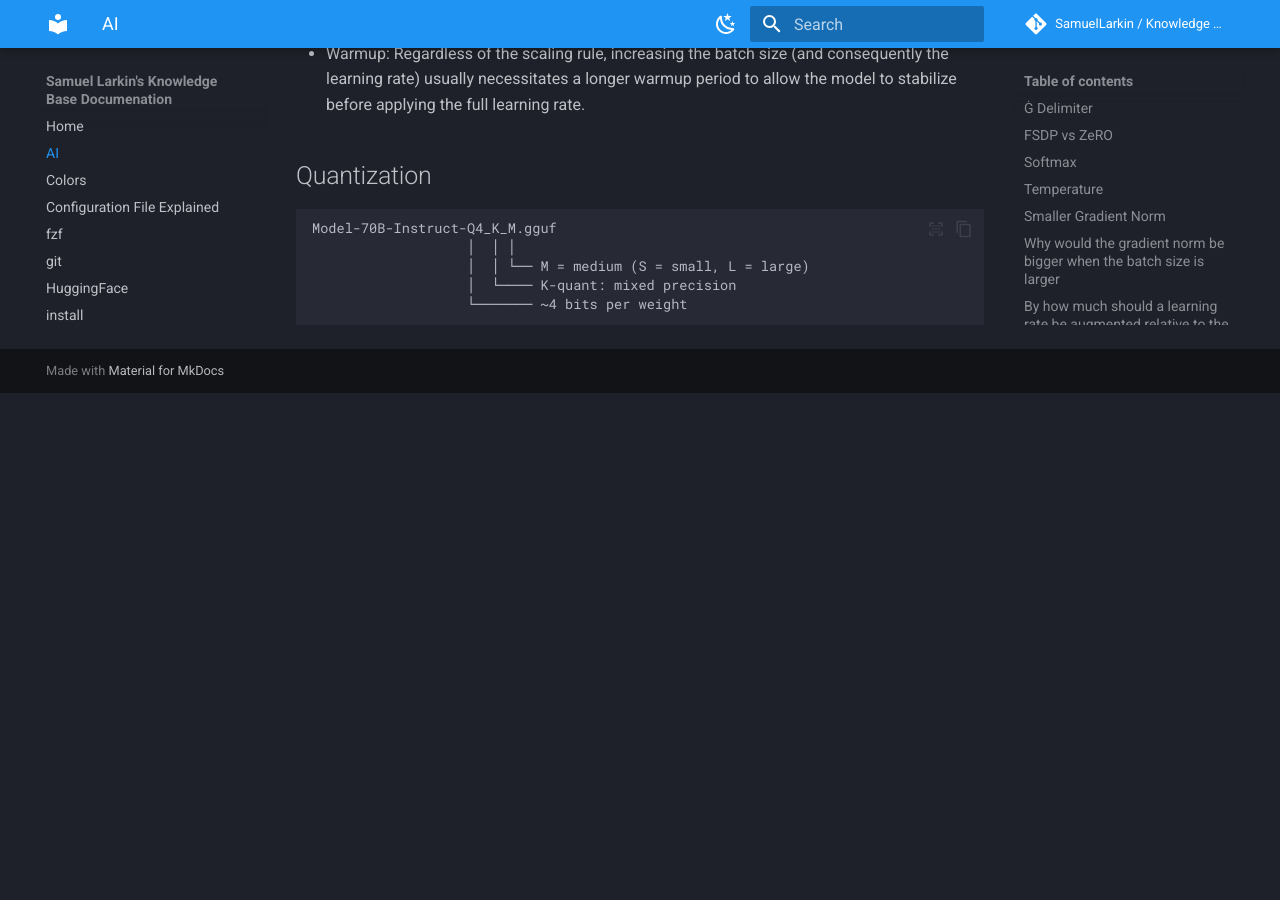
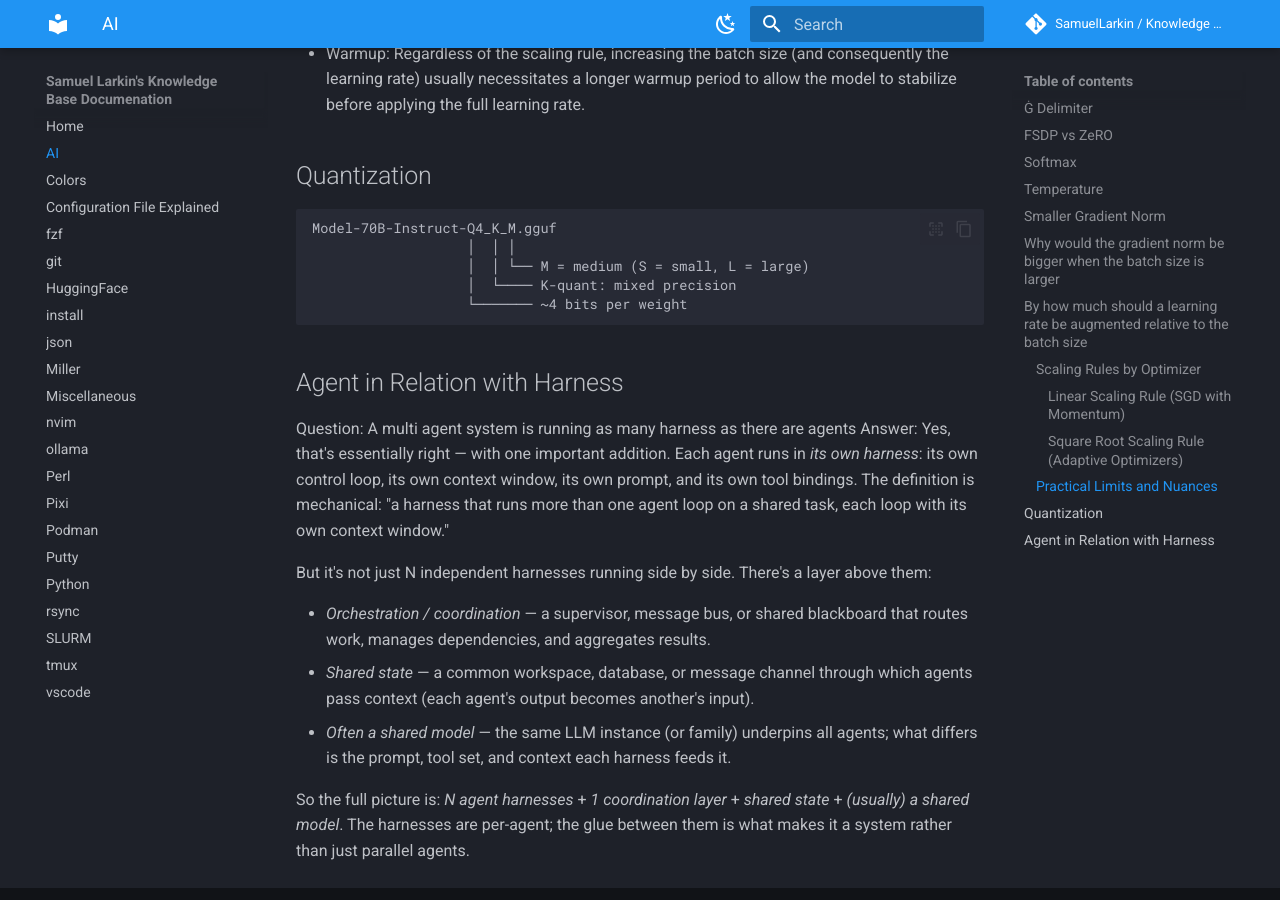
Before and after one commit to SamuelLarkin/kb, an MkDocs documentation site: the page built from docs/ai.md, in a window 1280 px wide and 900 px high, scrolled down 5152 px. Built offline with MkDocs 1.6.1 and Material for MkDocs 9.7.7, drawn with Linux system fonts in a browser that asks for light colours; comment, search, counter and statistics services are not loaded; the version menu is left out; before the commit the page ends 5545 px from its top, so only the background shows below that.

Commit message:
docs(ai): Agent in Relation with Harness

````diff
--- a/docs/ai.md
+++ b/docs/ai.md
@@ -136,3 +136,20 @@ Model-70B-Instruct-Q4_K_M.gguf
                    │  └──── K-quant: mixed precision
                    └─────── ~4 bits per weight
 ```
+
+## Agent in Relation with Harness
+
+Question: A multi agent system is running as many harness as there are agents
+Answer:
+Yes, that's essentially right — with one important addition.
+Each agent runs in _its own harness_: its own control loop, its own context window, its own prompt, and its own tool bindings.
+The definition is mechanical: "a harness that runs more than one agent loop on a shared task, each loop with its own context window."
+
+But it's not just N independent harnesses running side by side. There's a layer above them:
+
+- _Orchestration / coordination_ — a supervisor, message bus, or shared blackboard that routes work, manages dependencies, and aggregates results.
+- _Shared state_ — a common workspace, database, or message channel through which agents pass context (each agent's output becomes another's input).
+- _Often a shared model_ — the same LLM instance (or family) underpins all agents; what differs is the prompt, tool set, and context each harness feeds it.
+
+So the full picture is: _N agent harnesses_ + _1 coordination layer_ + _shared state_ + _(usually) a shared model_.
+The harnesses are per-agent; the glue between them is what makes it a system rather than just parallel agents.
````
